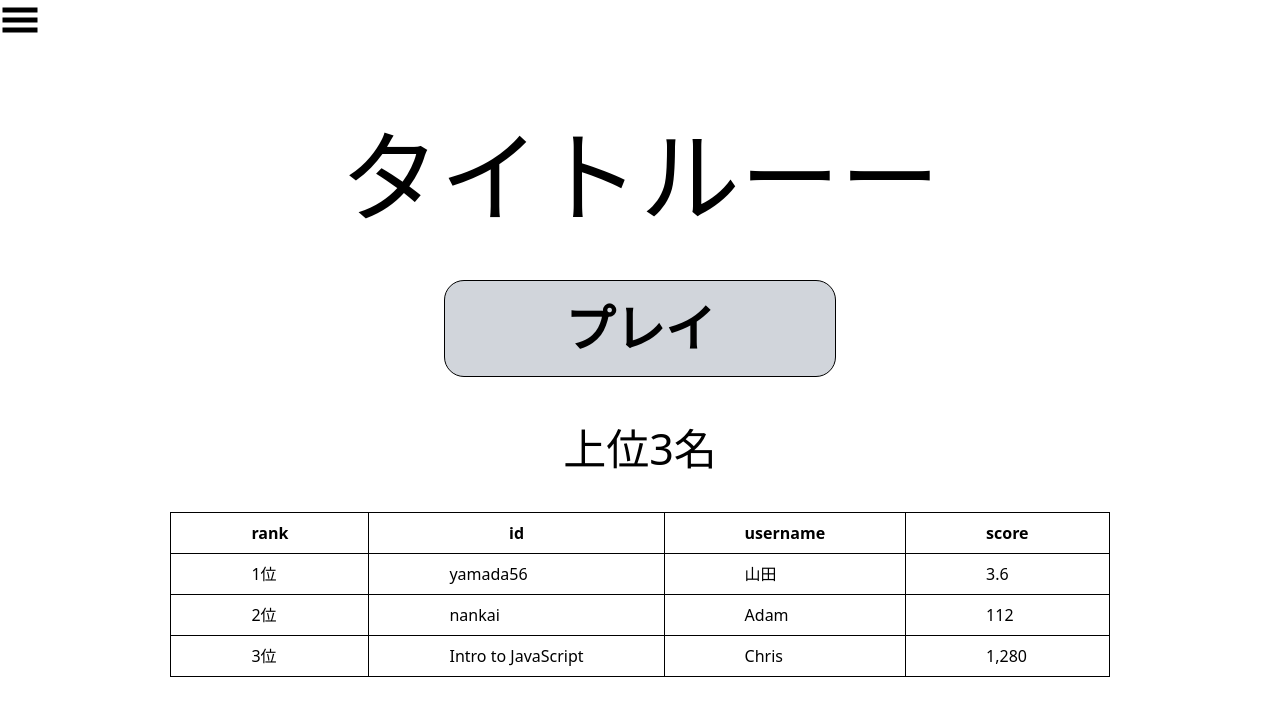
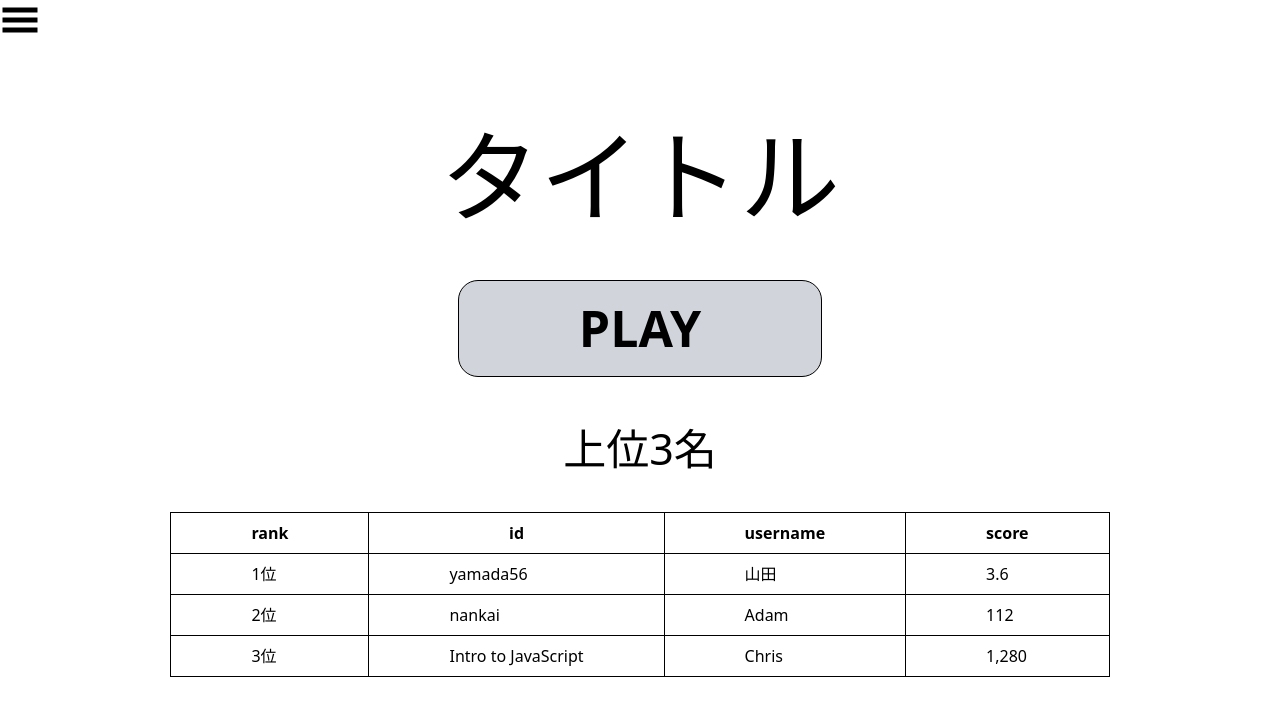
Before and after one commit to scla-sagauniv/ebifurai, a Next.js app: page /topPage in a window 1280 px wide. Shown: the top 716 px of the page. Built offline with nearby package versions, Linux system fonts and the light colour scheme.

Commit message:
ゲーム画面へのレンダリング

```diff
--- a/src/components/Hamburger/hamburger.tsx
+++ b/src/components/Hamburger/hamburger.tsx
@@ -8,17 +8,19 @@ export default function Hamburger() {
 
     const [drawerOpened, setDrawerOpened] = useState(false);
     return (
-        <header>
+      <>
         <GiHamburgerMenu
           onClick={() => setDrawerOpened(true)}
           size={40}
           className="hover:cursor-pointer"
           />
+        <header>
           <Drawer
             anchor='left'
             open={drawerOpened}
             onClose={() => setDrawerOpened(false)}
             PaperProps={{style:{width:'20%'}}}
+            className=''
           >
               <IoMdClose
               size={30}
@@ -33,6 +35,6 @@ export default function Hamburger() {
               </div>
           </Drawer>
         </header>
-
+      </>
     );
   }
--- a/src/components/Top/top.tsx
+++ b/src/components/Top/top.tsx
@@ -2,8 +2,8 @@ export default function Top() {
     return (
       <>
         <div className="flex flex-col justify-center items-center">
-            <div className="mt-[60px] text-[100px]">タイトルーー</div>
-            <a href="" className="mt-[30px] text-[50px] font-bold border rounded-[20px] bg-gray-300 hover:bg-gray-200 border-black px-[120px] py-[10px]">プレイ</a>
+            <div className="mt-[60px] text-[100px]">タイトル</div>
+            <a href="/game" className="mt-[30px] text-[50px] font-bold border rounded-[20px] bg-gray-300 hover:bg-gray-200 border-black px-[120px] py-[10px]">PLAY</a>
         </div>
       </>
     );
```
Lines whose indentation alone changed are shown as unchanged.
